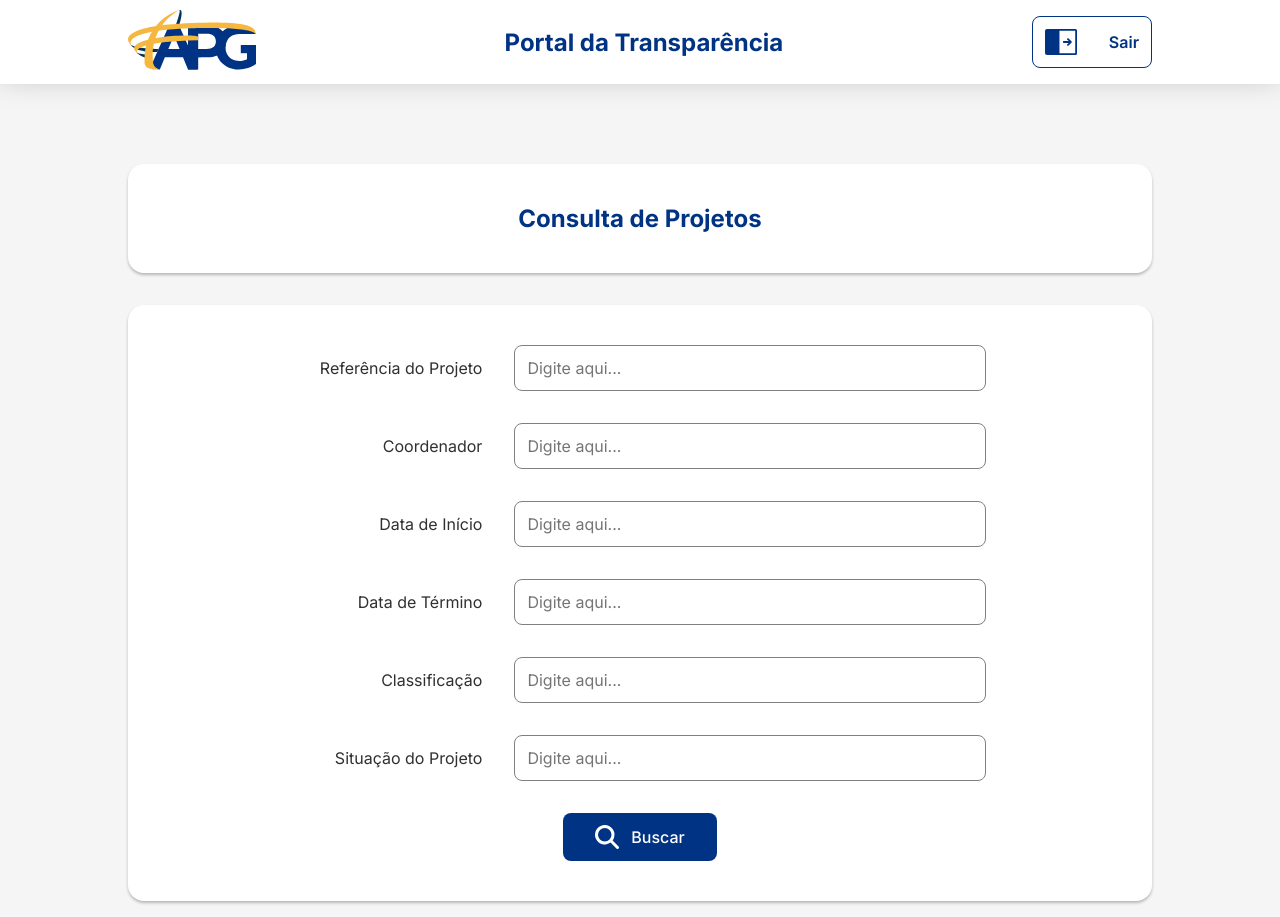
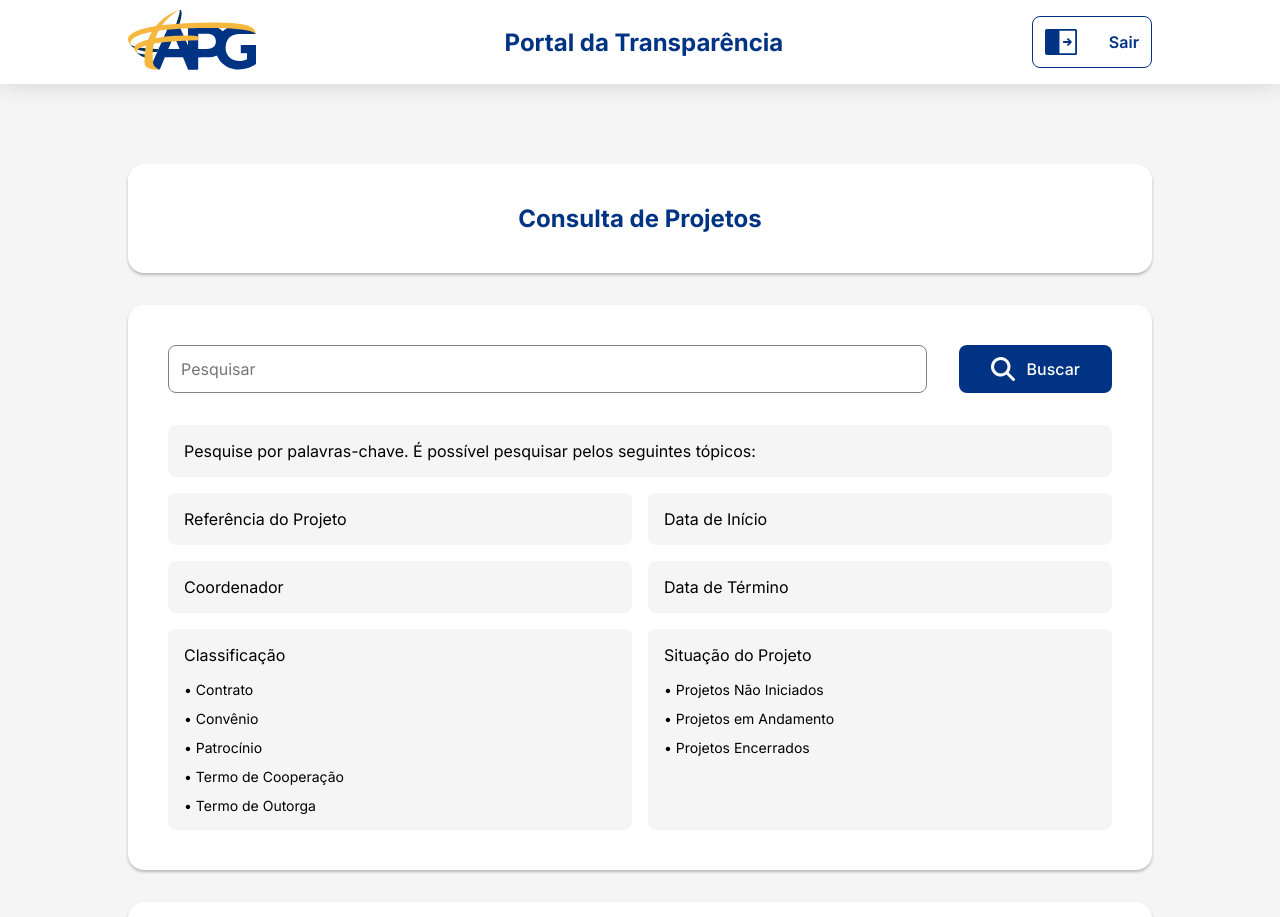
Before and after one commit to TeamHiveAPI/API-2024.02-FRONT, a React (Create React App) app: page /consulta in a window 1280 px wide. Shown: the top 917 px of the page. Built offline with nearby package versions, Linux system fonts and the light colour scheme; no server answers.

Commit message:
refactor: Refazendo seção de cima da pág. consulta como requisitado pelo cliente

```diff
--- a/src/pages/Consulta/Consulta.scss
+++ b/src/pages/Consulta/Consulta.scss
@@ -20,6 +20,67 @@
 
 .mtop80 {
     margin-top: 80px !important;
+}
+
+.cons_barra_pesquisa {
+    display: flex;
+    gap: 32px;
+    width: 100%;
+}
+
+.cons_barra_pesquisa input {
+    padding: 12px;
+    border: 1px solid #808080;
+    border-radius: 8px;
+    width: 50%;
+    font-size: 16px;
+    width: 100%;
+}
+
+.cons_barra_pesquisa input:focus {
+    outline: none;
+}
+
+.cons_explicacao {
+    display: flex;
+    flex-direction: column;
+    justify-content: start;
+    width: 100%;
+    gap: 16px;
+}
+
+.cons_explicacao h4, .cons_topico_detalhe {
+    padding: 16px;
+    background-color: #F5F5F5;
+    border-radius: 8px;
+    font-weight: 400;
+}
+
+.cons_topicos {
+    display: flex;
+    gap: 16px;
+}
+
+.cons_topicos_esq, .cons_topicos_dir {
+    display: flex;
+    flex-direction: column;
+    gap: 16px;
+    width: 100%;
+}
+
+.cons_topico_detalhe {
+    height: 100%;
+}
+
+.cons_topico_detalhe h5 {
+    font-size: 16px;
+    font-weight: 400;
+    margin-bottom: 16px;
+}
+
+.cons_detalhe {
+    font-size: 14px;
+    margin-top: 12px;
 }
 
 table {
--- a/src/pages/Consulta/Consulta.tsx
+++ b/src/pages/Consulta/Consulta.tsx
@@ -1,7 +1,6 @@
 import React, { useEffect } from "react";
 import axios from "axios";
 import BotaoCTA from "../../components/BotaoCTA/BotaoCTA";
-import Input from "../../components/Input/Input";
 import Navbar from "../../components/Navbar/Navbar";
 import "../../global.scss";
 import "./Consulta.scss";
@@ -59,13 +58,41 @@ function Consulta() {
       </div>
 
       <div className="margem_10 cons_container ">
-        <Input texto="Referência do Projeto" placeholder="Digite aqui..." />
-        <Input texto="Coordenador" placeholder="Digite aqui..." />
-        <Input texto="Data de Início" placeholder="Digite aqui..." />
-        <Input texto="Data de Término" placeholder="Digite aqui..." />
-        <Input texto="Classificação" placeholder="Digite aqui..." />
-        <Input texto="Situação do Projeto" placeholder="Digite aqui..." />
-        <BotaoCTA img="img/pesquisa.svg" escrito="Buscar" aparencia="primario"/>
+        <div className="cons_barra_pesquisa">
+          <input type="text" placeholder="Pesquisar"></input>
+          <BotaoCTA img="img/pesquisa.svg" escrito="Buscar" aparencia="primario"/>
+        </div>
+          <div className="cons_explicacao">
+            <h4>Pesquise por palavras-chave. É possível pesquisar pelos seguintes tópicos:</h4>
+            <div className="cons_topicos">
+              <div className="cons_topicos_esq">
+                <h4>Referência do Projeto</h4>
+                <h4>Coordenador</h4>
+                <div className="cons_topico_detalhe">
+                  <h5>Classificação</h5>
+                  <div>
+                    <p className="cons_detalhe">• Contrato</p>
+                    <p className="cons_detalhe">• Convênio</p>
+                    <p className="cons_detalhe">• Patrocínio</p>
+                    <p className="cons_detalhe">• Termo de Cooperação</p>
+                    <p className="cons_detalhe">• Termo de Outorga</p>
+                  </div>
+                </div>
+              </div>
+              <div className="cons_topicos_dir">
+                <h4>Data de Início</h4>
+                <h4>Data de Término</h4>
+                <div className="cons_topico_detalhe">
+                  <h5>Situação do Projeto</h5>
+                  <div>
+                    <p className="cons_detalhe">• Projetos Não Iniciados</p>
+                    <p className="cons_detalhe">• Projetos em Andamento</p>
+                    <p className="cons_detalhe">• Projetos Encerrados</p>
+                  </div>
+                </div>
+              </div>
+            </div>
+          </div>
       </div>
 
       <table className="margem_10">
--- a/src/pages/VisualizacaoProjeto/VisualizacaoProjeto.tsx
+++ b/src/pages/VisualizacaoProjeto/VisualizacaoProjeto.tsx
@@ -50,7 +50,7 @@ function VisualizacaoProjeto() {
             </div>
         </div>
         <div className="visu_arquivos margem_10">
-            <h3>Propostas e Relatórios</h3>
+            <h3>Planos de Trabalho</h3>
             <div className="visu_cards">
                 <CardArquivo titulo="proposta1.pdf" tamanho="1.2MB"/>
                 <CardArquivo titulo="relatorio.pdf" tamanho="1.2MB"/>
@@ -63,7 +63,7 @@ function VisualizacaoProjeto() {
             </div>
         </div>
         <div className="visu_arquivos margem_10">
-            <h3>Artigos</h3>
+            <h3>Termos Aditivos</h3>
             <p className="visu_nao_encontrado">Nenhum arquivo encontrado.</p>
         </div>
     </>
```
